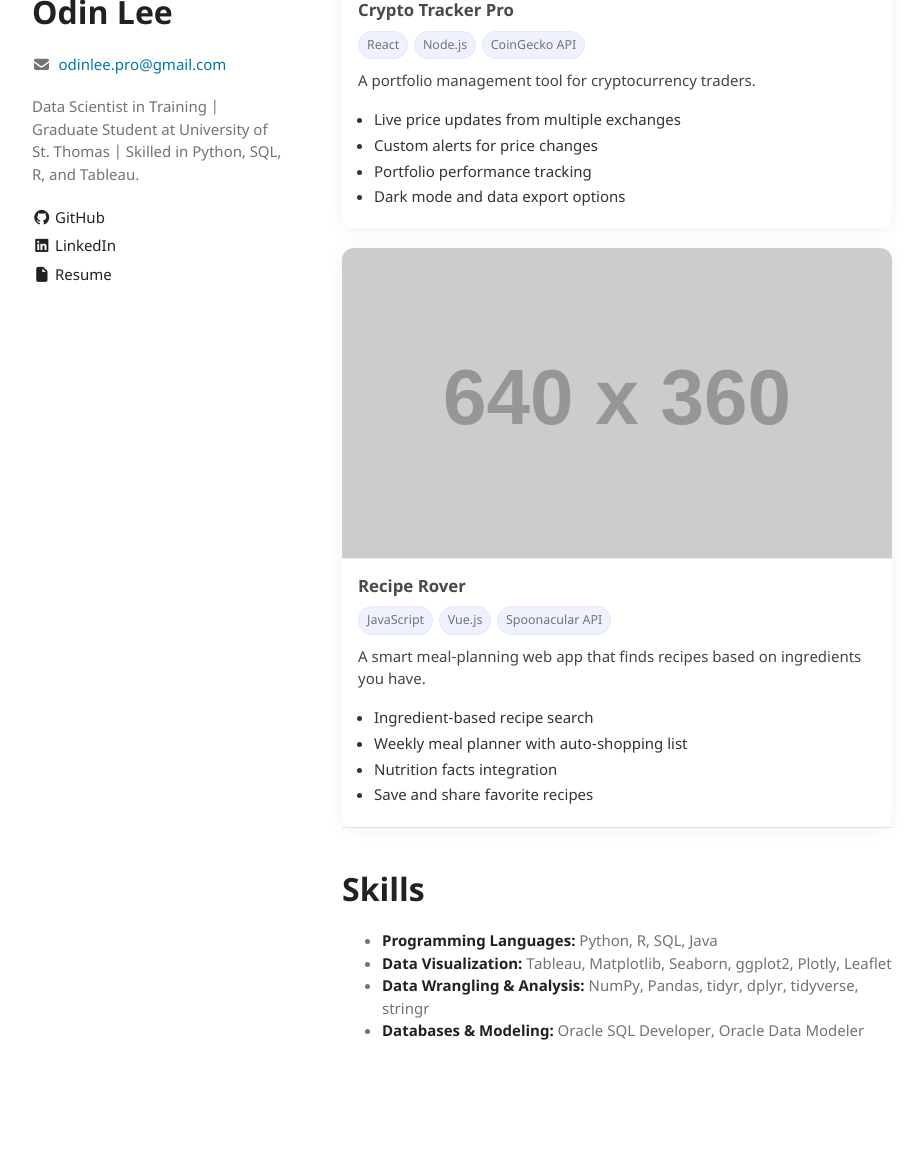
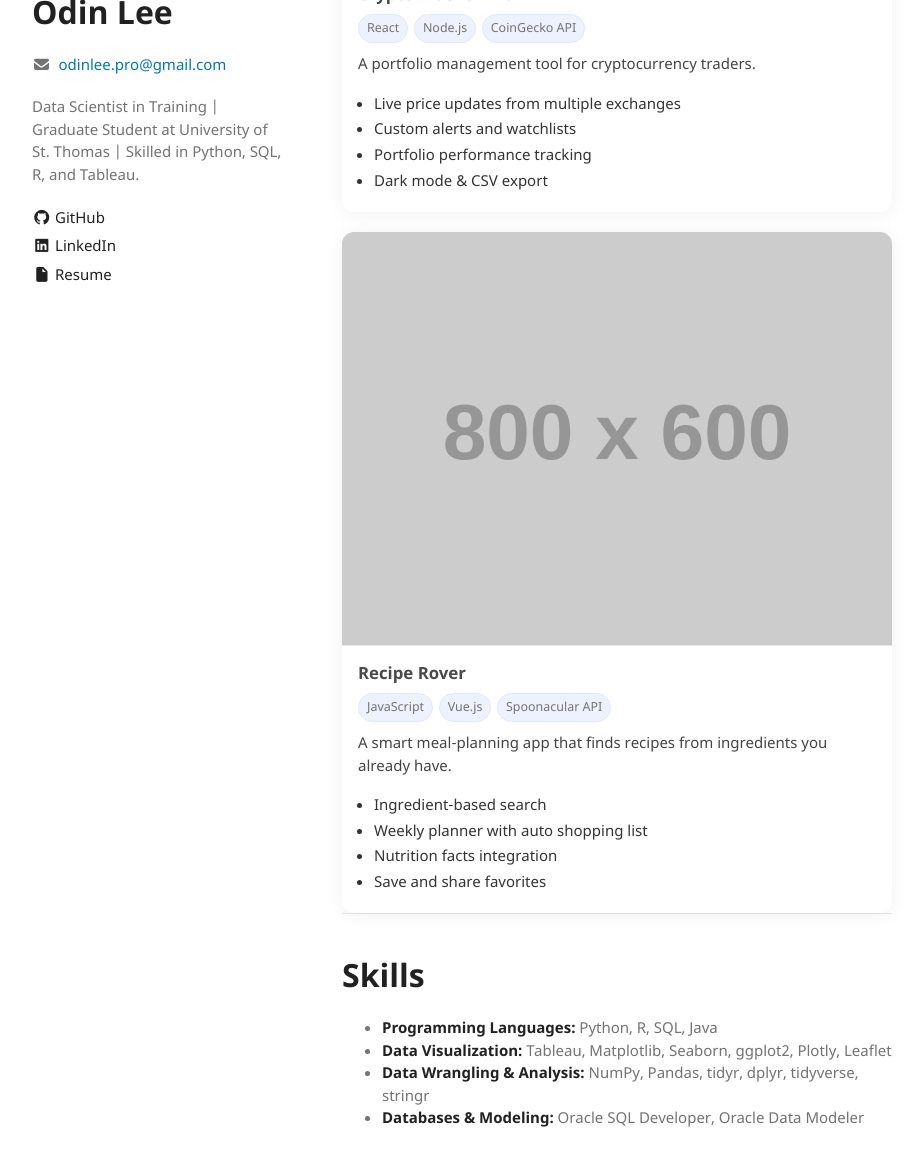
Before and after one commit to OdinLeePro/OdinLeePro.github.io, a Jekyll site: the page built from index.md, in a window 1280 px wide and 1400 px high, scrolled down 2218 px, cut to the strip 251-1400 px from the top of the window. Shown: the whole strip, without its empty margins (178-1101 px from the left). Built offline with Jekyll 4.4.1, drawn with Linux system fonts in a browser that asks for light colours; before the commit the page ends 3531 px from its top, so only the background shows below that; some of the changed text lies outside the part shown.

Commit message:
Update index.md

```diff
--- a/index.md
+++ b/index.md
@@ -48,29 +48,27 @@ layout: default
 </section>
 
 <!--                 -->
-<!-- Pojects Section -->
+<!-- Project Section -->
 <!--                 -->
 
 <section class="projects">
   <h1>Projects</h1>
 
   <div class="project-grid">
-    <!-- Project 1: Real -->
+    <!-- Project 1: Real (no crop, default 16:9) -->
     <a class="project-card"
        href="https://github.com/OdinLeePro/FantasyFootballAnalysisDB"
        target="_blank" rel="noopener noreferrer"
        aria-label="Open Fantasy Football Analysis Database on GitHub (opens in a new tab)">
       <figure class="project-media">
-        <img src="/assets/img/FinalProjectRationalModel.png" alt="Fantasy Football ER Diagram">
+        <img src="/assets/img/FinalProjectRationalModel.png"
+             alt="Fantasy Football ER Diagram"
+             width="1280" height="720" loading="lazy" decoding="async">
       </figure>
       <div class="project-body">
         <h3 class="project-title">Fantasy Football Analysis Database</h3>
-        <ul class="tool-badges">
-          <li>SQL</li><li>R</li>
-        </ul>
-        <p class="project-summary">
-          A structured database for fantasy football analytics using cleaned NFL data (2021–2023).
-        </p>
+        <ul class="tool-badges"><li>SQL</li><li>R</li></ul>
+        <p class="project-summary">A structured database for fantasy football analytics using cleaned NFL data (2021–2023).</p>
         <ul class="project-bullets">
           <li>Normalized schemas for efficient querying</li>
           <li>Data wrangling and transformation with R</li>
@@ -80,81 +78,74 @@ layout: default
       </div>
     </a>
 
-    <!-- Project 2: Fake -->
+    <!-- Project 2: Fake (slightly taller box 3:2, no crop) -->
     <a class="project-card"
        href="https://github.com/exampleuser/WeatherWizard"
        target="_blank" rel="noopener noreferrer"
        aria-label="Open Weather Wizard on GitHub (opens in a new tab)">
-      <figure class="project-media">
-        <img src="https://via.placeholder.com/640x360.png?text=Weather+Wizard" alt="Weather forecast dashboard screenshot">
+      <figure class="project-media ratio-32">
+        <img src="https://via.placeholder.com/960x640.png?text=Weather+Wizard"
+             alt="Weather forecast dashboard screenshot"
+             width="960" height="640" loading="lazy" decoding="async">
       </figure>
       <div class="project-body">
         <h3 class="project-title">Weather Wizard</h3>
-        <ul class="tool-badges">
-          <li>Python</li><li>Flask</li><li>OpenWeather API</li>
-        </ul>
-        <p class="project-summary">
-          A web app delivering hyperlocal weather forecasts with real-time data visualization.
-        </p>
+        <ul class="tool-badges"><li>Python</li><li>Flask</li><li>OpenWeather API</li></ul>
+        <p class="project-summary">A web app delivering hyperlocal weather forecasts with real-time data visualization.</p>
         <ul class="project-bullets">
-          <li>Integrated OpenWeatherMap API for up-to-minute data</li>
-          <li>Interactive charts for temperature & precipitation</li>
-          <li>Customizable location tracking</li>
-          <li>Responsive design for mobile and desktop</li>
+          <li>Integrated OpenWeatherMap API</li>
+          <li>Interactive temp & precipitation charts</li>
+          <li>Location presets and geolocation</li>
+          <li>Responsive layout</li>
         </ul>
       </div>
     </a>
 
-    <!-- Project 3: Fake -->
+    <!-- Project 3: Fake (ultrawide 21:9 + crop to fill) -->
     <a class="project-card"
        href="https://github.com/exampleuser/CryptoTrackerPro"
        target="_blank" rel="noopener noreferrer"
        aria-label="Open Crypto Tracker Pro on GitHub (opens in a new tab)">
-      <figure class="project-media">
-        <img src="https://via.placeholder.com/640x360.png?text=Crypto+Tracker+Pro" alt="Cryptocurrency tracking dashboard screenshot">
+      <figure class="project-media ratio-219 cover">
+        <img src="https://via.placeholder.com/1260x540.png?text=Crypto+Tracker+Pro"
+             alt="Cryptocurrency tracking dashboard"
+             width="1260" height="540" loading="lazy" decoding="async">
       </figure>
       <div class="project-body">
         <h3 class="project-title">Crypto Tracker Pro</h3>
-        <ul class="tool-badges">
-          <li>React</li><li>Node.js</li><li>CoinGecko API</li>
-        </ul>
-        <p class="project-summary">
-          A portfolio management tool for cryptocurrency traders.
-        </p>
+        <ul class="tool-badges"><li>React</li><li>Node.js</li><li>CoinGecko API</li></ul>
+        <p class="project-summary">A portfolio management tool for cryptocurrency traders.</p>
         <ul class="project-bullets">
           <li>Live price updates from multiple exchanges</li>
-          <li>Custom alerts for price changes</li>
+          <li>Custom alerts and watchlists</li>
           <li>Portfolio performance tracking</li>
-          <li>Dark mode and data export options</li>
+          <li>Dark mode & CSV export</li>
         </ul>
       </div>
     </a>
 
-    <!-- Project 4: Fake -->
+    <!-- Project 4: Fake (classic 4:3, no crop) -->
     <a class="project-card"
        href="https://github.com/exampleuser/RecipeRover"
        target="_blank" rel="noopener noreferrer"
        aria-label="Open Recipe Rover on GitHub (opens in a new tab)">
-      <figure class="project-media">
-        <img src="https://via.placeholder.com/640x360.png?text=Recipe+Rover" alt="Recipe search and meal planning app screenshot">
+      <figure class="project-media ratio-43">
+        <img src="https://via.placeholder.com/800x600.png?text=Recipe+Rover"
+             alt="Recipe search and meal planning app"
+             width="800" height="600" loading="lazy" decoding="async">
       </figure>
       <div class="project-body">
         <h3 class="project-title">Recipe Rover</h3>
-        <ul class="tool-badges">
-          <li>JavaScript</li><li>Vue.js</li><li>Spoonacular API</li>
-        </ul>
-        <p class="project-summary">
-          A smart meal-planning web app that finds recipes based on ingredients you have.
-        </p>
+        <ul class="tool-badges"><li>JavaScript</li><li>Vue.js</li><li>Spoonacular API</li></ul>
+        <p class="project-summary">A smart meal-planning app that finds recipes from ingredients you already have.</p>
         <ul class="project-bullets">
-          <li>Ingredient-based recipe search</li>
-          <li>Weekly meal planner with auto-shopping list</li>
+          <li>Ingredient-based search</li>
+          <li>Weekly planner with auto shopping list</li>
           <li>Nutrition facts integration</li>
-          <li>Save and share favorite recipes</li>
+          <li>Save and share favorites</li>
         </ul>
       </div>
     </a>
-
   </div>
 </section>
 
```
